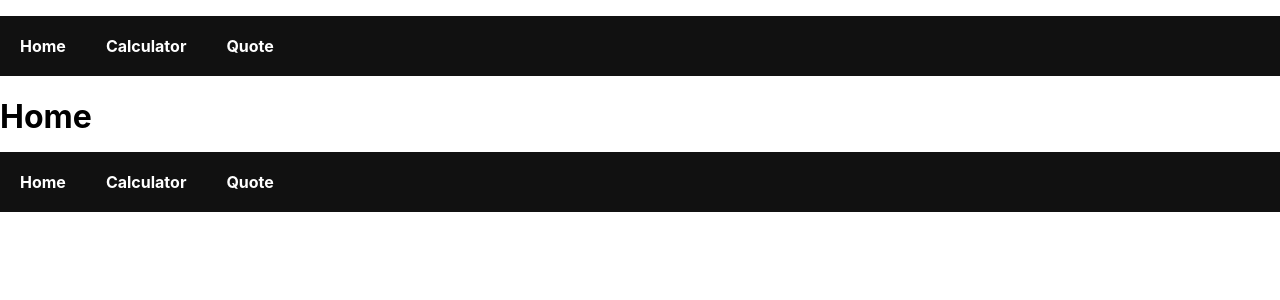
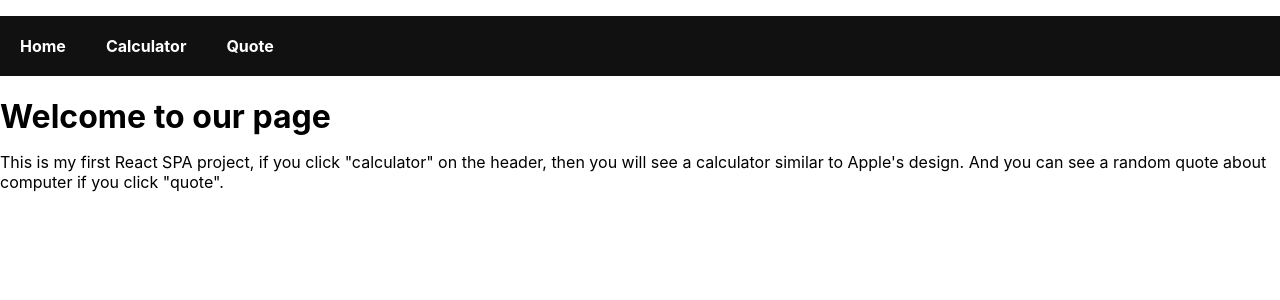
Before and after one commit to mpa-mxiang/math-magician, a React (Create React App) app: page / in a window 1280 px wide. Shown: the top 300 px of the page. Built offline with nearby package versions, Linux system fonts and the light colour scheme.

Commit message:
change home page content

```diff
--- a/src/Home.js
+++ b/src/Home.js
@@ -1,22 +1,14 @@
 import React from 'react';
-import { Link } from 'react-router-dom';
 
 const Home = () => (
   <div>
-    <h1>Home</h1>
-    <nav>
-      <ul>
-        <li>
-          <Link to="/">Home</Link>
-        </li>
-        <li>
-          <Link to="/calculator">Calculator</Link>
-        </li>
-        <li>
-          <Link to="/quote">Quote</Link>
-        </li>
-      </ul>
-    </nav>
+    <h1>Welcome to our page</h1>
+    <p>
+      This is my first React SPA project,
+      if you click &quot;calculator&quot; on the header,
+      then you will see a calculator similar to Apple&apos;s design.
+      And you can see a random quote about computer if you click &quot;quote&quot;.
+    </p>
   </div>
 );
 
```
